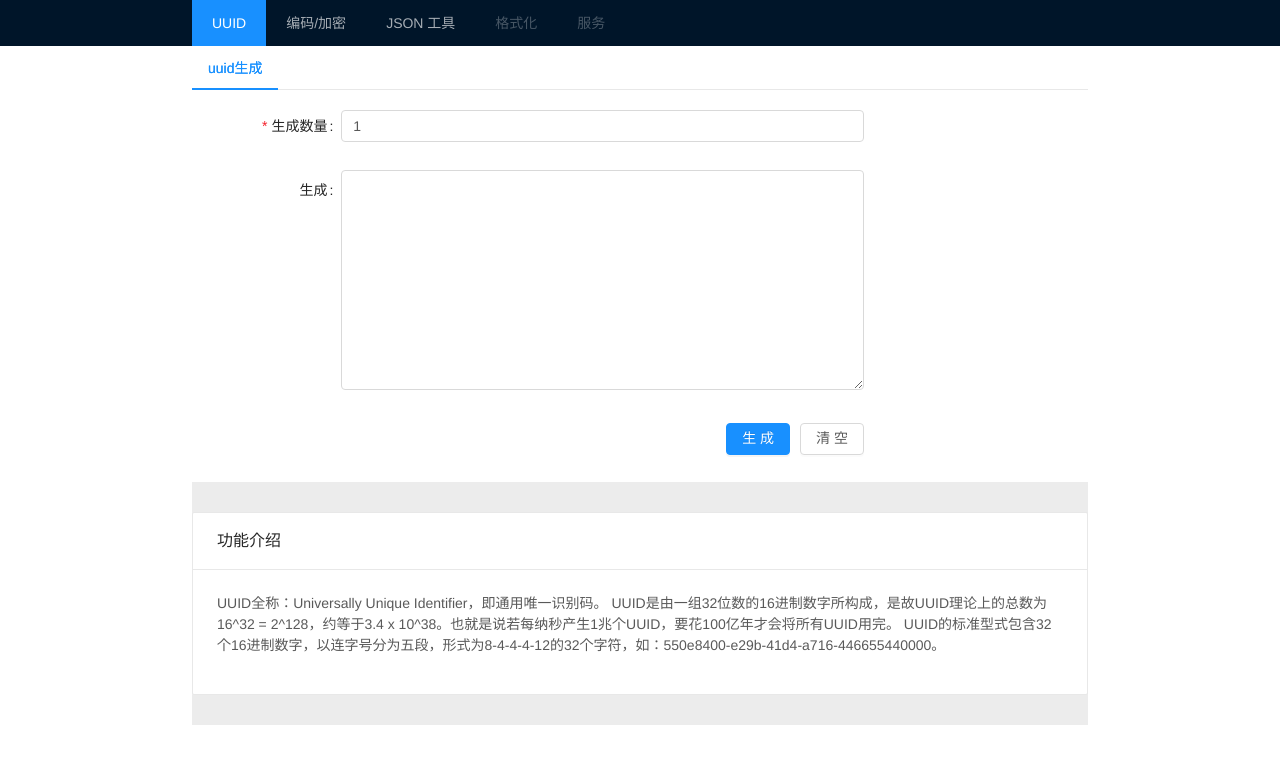
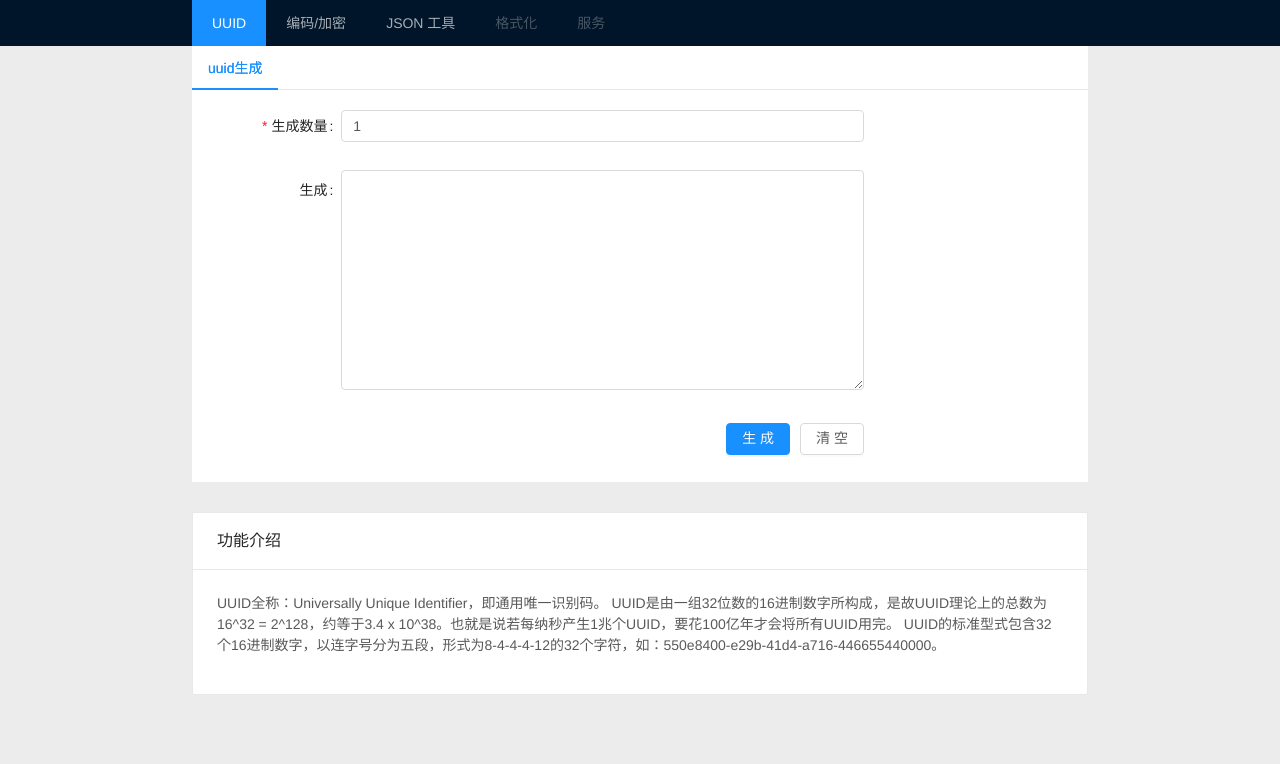
Before and after one commit to CarlDuFromChina/online-tool, a Vue app: page /#/index/uuid in a window 1280 px wide. Shown: the top 764 px of the page. Built offline with nearby package versions, Linux system fonts and the light colour scheme.

Commit message:
修复背景色

```diff
--- a/src/App.vue
+++ b/src/App.vue
@@ -18,6 +18,6 @@ export default {
 }
 
 body {
-  background: #ececec;
+  background: #ececec !important;
 }
 </style>
```
